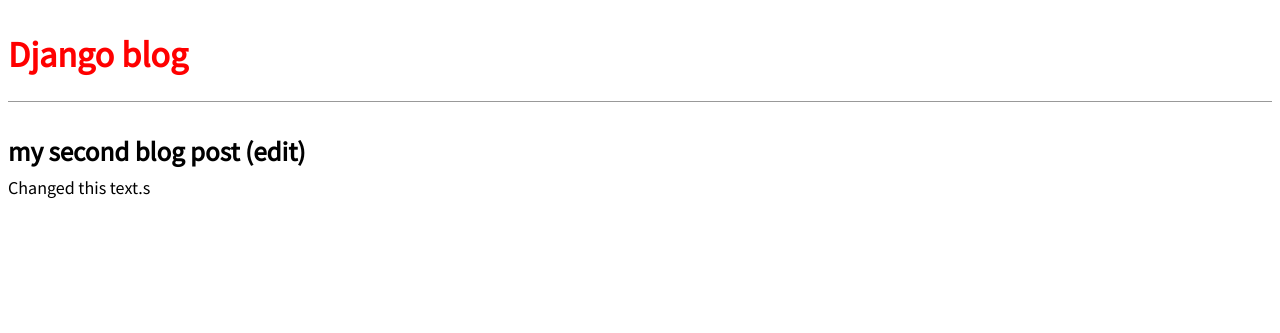
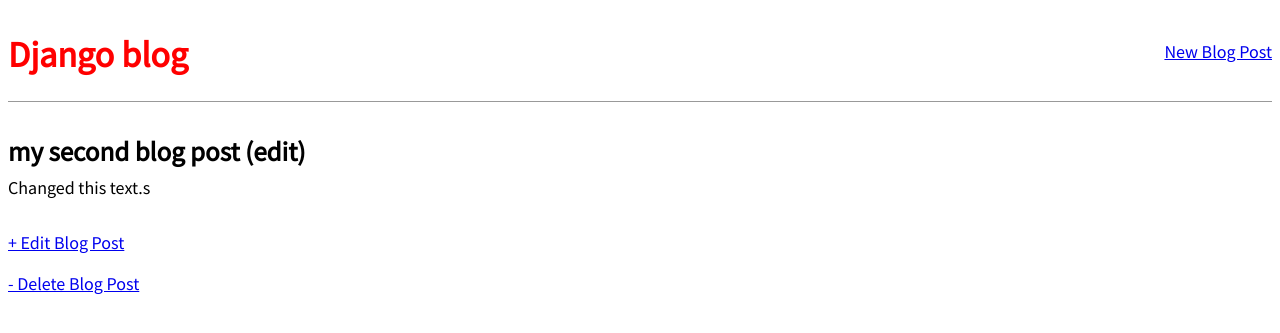
Before and after one commit to albert-zhong/blog, a Django app: page /post/2/ in a window 1280 px wide. Shown: the top 333 px of the page. Run offline with Django 3.2, Linux system fonts and the light colour scheme; data comes from the database, SQL or seed files in the repository; both versions use the stored data as it was after the commit.

Commit message:
Add CRUD features

```diff
--- a/blog/models.py
+++ b/blog/models.py
@@ -1,4 +1,5 @@
 from django.db import models
+from django.urls import reverse
 
 
 # Create your models here.
@@ -12,3 +13,6 @@ class Post(models.Model):
 
     def __str__(self):
         return self.title
+
+    def get_absolute_url(self):
+        return reverse('post_detail', args=[str(self.id)])
--- a/blog/urls.py
+++ b/blog/urls.py
@@ -1,9 +1,13 @@
 # blog/urls.py
 from django.urls import path
 
-from .views import BlogListView, BlogDetailView
+from .views import BlogListView, BlogDetailView, BlogCreateView, BlogUpdateView, BlogDeleteView
+
 
 urlpatterns = [
+    path('post/<int:pk>/delete', BlogDeleteView.as_view(), name='post_delete'),
+    path('post/<int:pk>/edit', BlogUpdateView.as_view(), name='post_edit'),
+    path('post/new/', BlogCreateView.as_view(), name='post_new'),
     path('post/<int:pk>/', BlogDetailView.as_view(), name='post_detail'),
     path('', BlogListView.as_view(), name='home'),
 ]
--- a/blog/views.py
+++ b/blog/views.py
@@ -1,5 +1,7 @@
 from django.shortcuts import render
 from django.views.generic import ListView, DetailView
+from django.views.generic.edit import CreateView, UpdateView, DeleteView
+from django.urls import reverse_lazy
 
 from .models import Post
 
@@ -13,3 +15,21 @@ class BlogListView(ListView):
 class BlogDetailView(DetailView):
     model = Post
     template_name = 'post_detail.html'
+
+
+class BlogCreateView(CreateView):
+    model = Post
+    template_name = 'post_new.html'
+    fields = ['title', 'author', 'body']
+
+
+class BlogUpdateView(UpdateView):
+    model = Post
+    template_name = 'post_edit.html'
+    fields = ['title', 'body']
+
+
+class BlogDeleteView(DeleteView):
+    model = Post
+    template_name = 'post_delete.html'
+    success_url = reverse_lazy('home')
--- a/templates/base.html
+++ b/templates/base.html
@@ -9,7 +9,12 @@
 	</head>
 	<body>
 		<header>
-			<h1><a href="{% url 'home' %}">Django blog</a></h1>
+			<div class="nav-left">
+				<h1><a href="{% url 'home' %}">Django blog</a></h1>
+			</div>
+			<div class="nav-right">
+				<a href="{% url 'post_new' %}">New Blog Post</a>
+			</div>
 		</header>
 		<div>
 			{% block content %}
--- a/templates/post_detail.html
+++ b/templates/post_detail.html
@@ -6,4 +6,7 @@
         <h2>{{ post.title }}</h2>
         <p>{{ post.body }}</p>
     </div>
+
+    <p><a href="{% url 'post_edit' post.id %}">+ Edit Blog Post</a></p>
+    <p><a href="{% url 'post_delete' post.id %}">- Delete Blog Post</a></p>
 {% endblock content %}
```
Also changed, not shown: blog/tests.py (+24 -0 lines), templates/post_delete.html (added, +11 -0 lines), templates/post_edit.html (added, +10 -0 lines), templates/post_new.html (added, +10 -0 lines), db.sqlite3.
